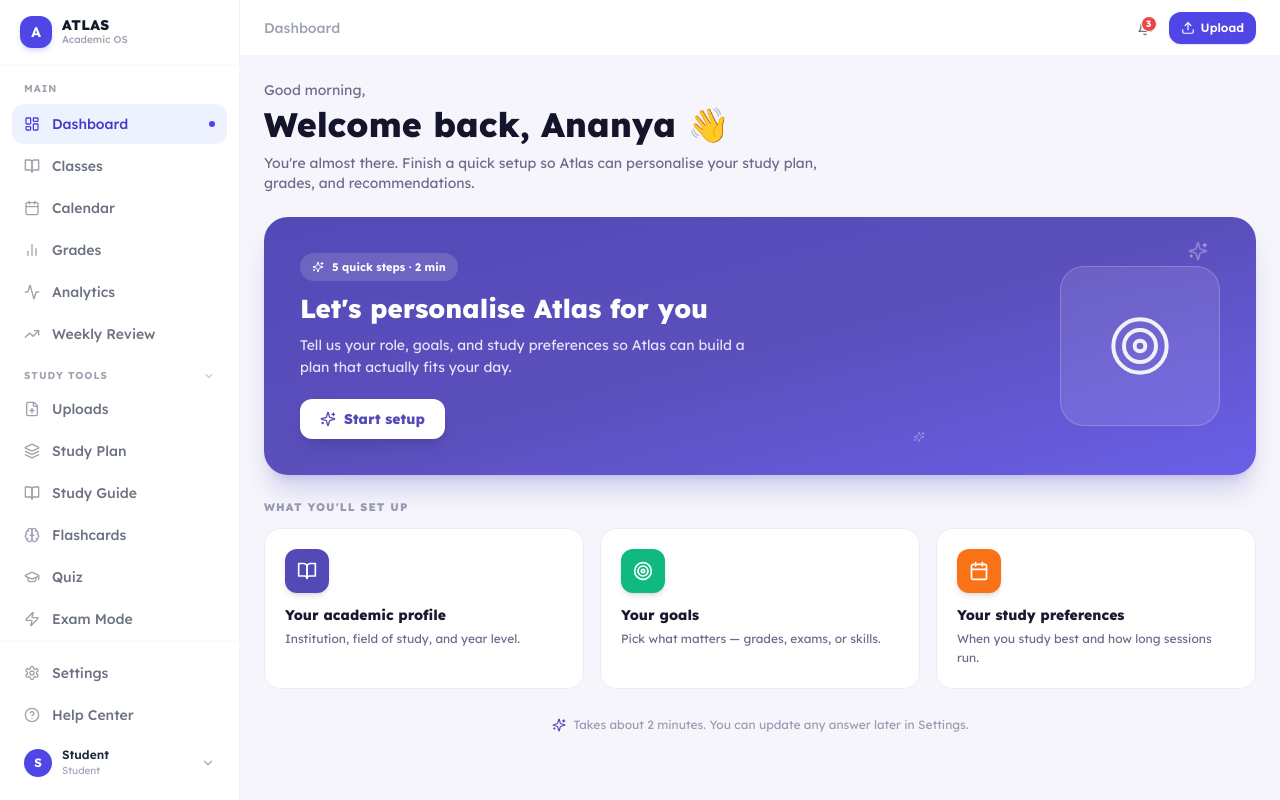
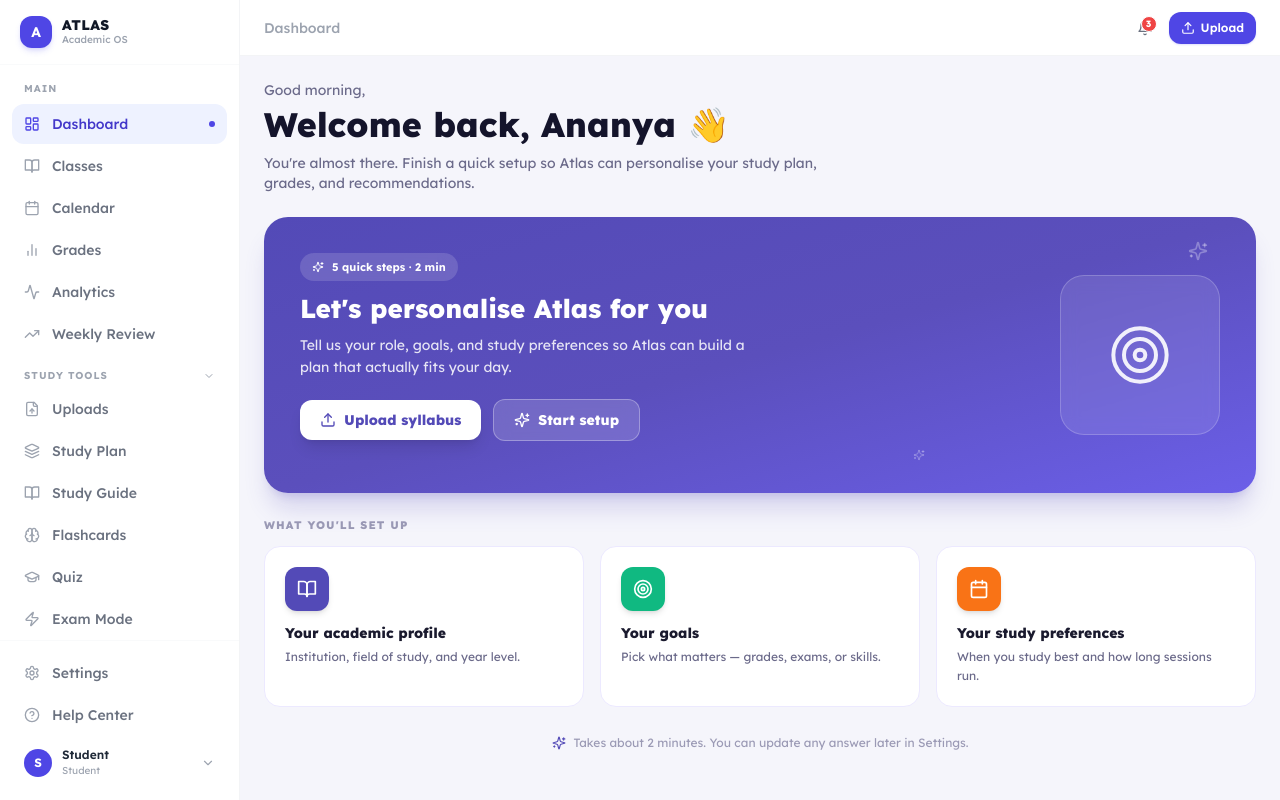
Before and after one commit to manjushakarpe1982/atlas-academic-os, a Next.js app in the folder frontend/: page /home in a window 1280 px wide. Built offline with nearby package versions, Linux system fonts and the light colour scheme.

Commit message:
Update page.tsx

```diff
--- a/frontend/src/app/home/page.tsx
+++ b/frontend/src/app/home/page.tsx
@@ -264,12 +264,23 @@ export default function HomePage() {
                     Tell us your role, goals, and study preferences so Atlas can
                     build a plan that actually fits your day.
                   </p>
-                  <Link
-                    href="/onboarding"
-                    className="inline-flex items-center gap-2 bg-white hover:bg-[#F4F2FF] text-[#534AB7] px-5 py-2.5 rounded-xl font-extrabold text-sm shadow-lg transition-all active:scale-95"
-                  >
-                    <Sparkles className="w-4 h-4" /> Start setup
-                  </Link>
+                  <div className="flex flex-wrap items-center gap-3 mb-4">
+        <Link
+          href="/upload"
+          className="inline-flex items-center gap-2 bg-white hover:bg-[#F4F2FF] text-[#534AB7] px-5 py-2.5 rounded-xl font-extrabold text-sm shadow-lg transition-all active:scale-95"
+        >
+          <Upload className="w-4 h-4" /> Upload syllabus
+        </Link>
+
+
+          <Link
+            href="/onboarding"
+            className="inline-flex items-center gap-2 bg-white/15 hover:bg-white/25 backdrop-blur border border-white/30 text-white px-5 py-2.5 rounded-xl font-extrabold text-sm transition-all active:scale-95"
+          >
+            <Sparkles className="w-4 h-4" /> Start setup
+          </Link>
+
+      </div>
                 </div>
 
                 <div className="hidden md:flex items-center justify-center w-[160px] h-[160px] rounded-3xl bg-white/10 backdrop-blur border border-white/20">
@@ -423,14 +434,8 @@ export default function HomePage() {
           <Upload className="w-4 h-4" /> Upload syllabus
         </Link>
 
-        {!onboardingDone && (
-          <Link
-            href="/onboarding"
-            className="inline-flex items-center gap-2 bg-white/15 hover:bg-white/25 backdrop-blur border border-white/30 text-white px-5 py-2.5 rounded-xl font-extrabold text-sm transition-all active:scale-95"
-          >
-            <Sparkles className="w-4 h-4" /> Start setup
-          </Link>
-        )}
+
+
       </div>
 
       <p className="flex items-center gap-1.5 text-[14px] text-white">
```
